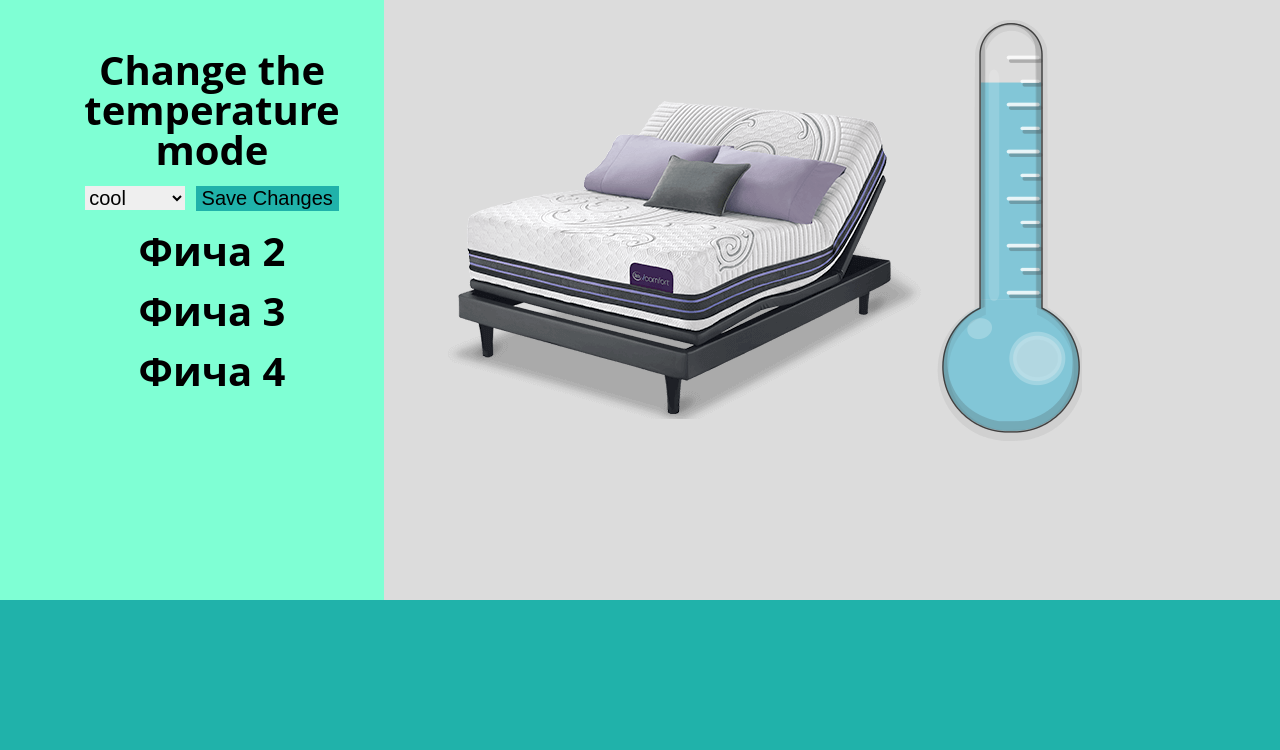
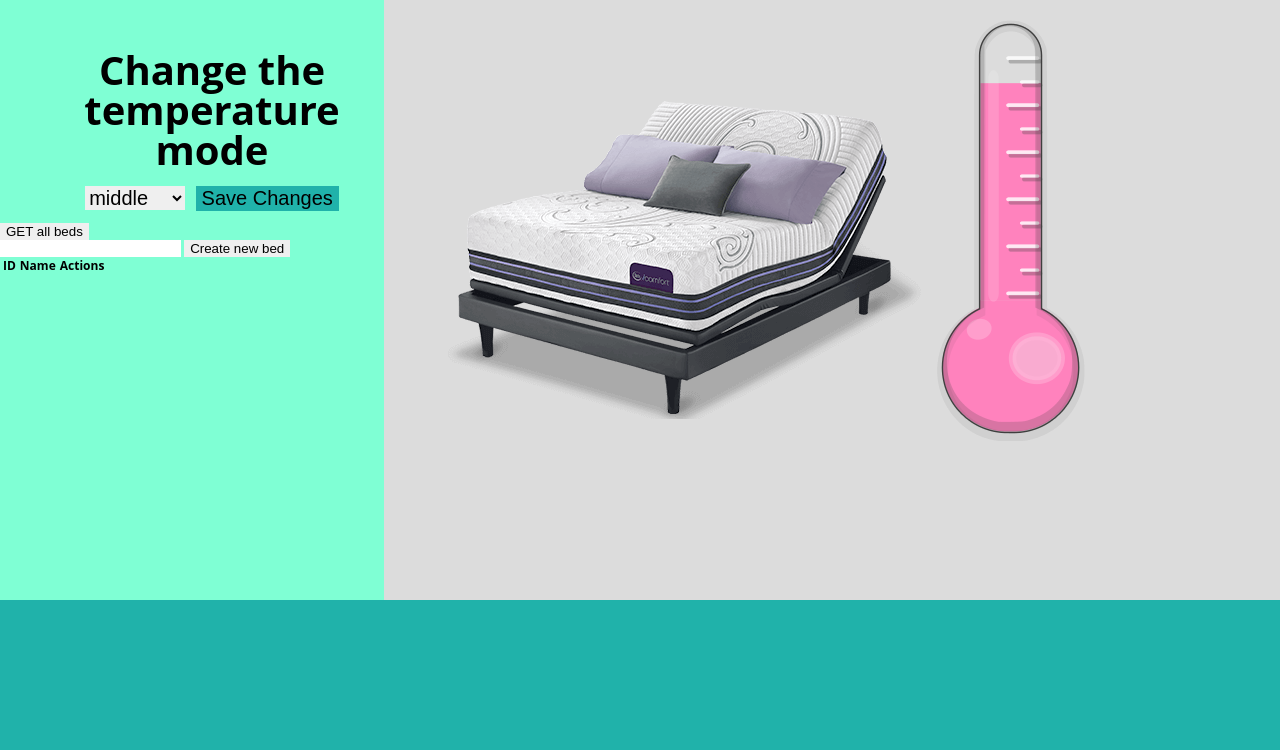
Before and after one commit to prostonastya/SmartBed, a Node server app: page / in a window 1280 px wide. Shown: the part 150-900 px from the top of the page. Run offline with Node 20, Linux system fonts and the light colour scheme; lists and menus that the app fills with data are empty.

Commit message:
made new get and post req

```diff
--- a/public/css/style.css
+++ b/public/css/style.css
@@ -136,6 +136,9 @@ input[type="button"]{
 	background-image: url(../img/term_4.png);
 }
 
+input[type="text"]{
+	color: black;
+}
 
 @media (max-width: 1023px) {
   .flex-container{
--- a/public/js/plugin.js
+++ b/public/js/plugin.js
@@ -1,9 +1,8 @@
 var select = document.getElementById('heating');
 var val = select.options[select.selectedIndex].value;
 var buttonTemp = document.getElementById('SaveTemp');
-
-
 var imgTerm = document.querySelector('.term');
+var btnList = document.getElementById('get-button');
 
 
 buttonTemp.addEventListener('click', ChangeTempMode);
@@ -14,10 +13,9 @@ function ChangeTempMode(){
 	let mode = {};
 
     mode['heat'] = val;
-    console.log(mode);
+
 
     let data = JSON.stringify(mode);
-
 
     fetch('/mode', {
         headers: {
@@ -31,8 +29,6 @@ function ChangeTempMode(){
     	}). then(function (data) {
     	console.log('Request succeeded with JSON response', data);
     	ChangePictureClass(data);
-
-
 
     	}).catch(function(error) {
     	console.log('Request failed', error);
@@ -59,19 +55,62 @@ function ChangePictureClass(data){
 		}
 }
 
-// switch (select.options[select.selectedIndex].value) {
-// 	case '1':
-// 	imgTerm.classList.remove('Op-2');
-// 	imgTerm.classList.remove('Op-3');
-// 	imgTerm.classList.add('Op-1'); break;
+// GET/READ
+btnList.addEventListener('click', showList);
 
-//     case '2':
-//     imgTerm.classList.remove('Op-1');
-//     imgTerm.classList.remove('Op-3');
-//     imgTerm.classList.add('Op-2'); break;
+function showList(){
+    fetch('/beds', {
+        method : 'GET',
+        }).then(function(res){
+        return res.json()
+        }). then(function (data) {
+        console.log('Req GET succeeded', data);
+        var tbodyEl = document.querySelector('tbody');
+                var text = '';
+                tbodyEl.innerHTML = text;
+                console.log(tbodyEl);
+                data.beds.forEach(function(bed) {
+                    text+= `<tr>
+                            <td class="id">${bed.id}</td>
+                            <td><input type="text" class="name" value="${bed.name}"></td>
+                            <td>
+                                <button class="update-button">UPDATE</button>
+                                <button class="delete-button">DELETE</button>
+                            </td>
+                        </tr> `
+                    tbodyEl.innerHTML = text;
 
-//     case '3':
-//     imgTerm.classList.remove('Op-1');
-//     imgTerm.classList.remove('Op-2');
-//     imgTerm.classList.add('Op-3'); break;
-// }
+                });
+
+
+        }).catch(function(error) {
+        console.log('Request failed', error);
+    });
+}
+
+// CREATE/POST
+
+var create = document.getElementById('create-form');
+create.addEventListener('submit', createBed);
+
+function createBed(event){
+    event.preventDefault();
+
+    var createInput = document.getElementById('create-input');
+
+    fetch('/beds/create', {
+        headers: {
+        'Accept': 'application/json',
+        'Content-Type': 'application/json'
+        },
+        method : 'POST',
+        body: JSON.stringify({ name: createInput.value })
+        }).then(function (data) {
+        console.log('post succeeded', data);
+        createInput.value = '' ;
+        showList();
+
+        }).catch(function(error) {
+        console.log('Request failed', error);
+    })
+}
--- a/public/temp.json
+++ b/public/temp.json
@@ -1 +1 @@
-{"heat":"1"}
+{"heat":"2"}
--- a/server.js
+++ b/server.js
@@ -4,7 +4,22 @@ var path = require('path');
 var bodyParser = require('body-parser');
 var fs = require('fs');
 
+var beds = [
+{
+    id: 1,
+    name: 'red bed'
+},
+{
+    id: 2,
+    name: 'white bed'
+}
+];
+
+var currentId = 2;
+
+
 app.use(bodyParser());
+app.use(express.static(__dirname + '/public'));
 
 
 // load index page
@@ -12,7 +27,7 @@ app.get('/', function (req, res) {
 
     var mode = JSON.parse(fs.readFileSync('./public/temp.json', 'utf8'));
     res.send(indexTemplate(mode.heat));
-    app.use(express.static(__dirname + '/public'));
+
 });
 
 function indexTemplate(heat) {
@@ -43,10 +58,22 @@ function indexTemplate(heat) {
                             <input type="button" value="Save Changes" id="SaveTemp">
                         </form>
                     </li>
-                    <li>Фича 2</li>
-                    <li>Фича 3</li>
-                    <li>Фича 4</li>
                 </ul>
+                <button id="get-button">GET all beds</button>
+                <form id="create-form">
+                    <input type="text" id="create-input">
+                    <button>Create new bed</button>
+                </form>
+                <table>
+                    <thead>
+                        <tr>
+                            <th>ID</th>
+                            <th>Name</th>
+                            <th>Actions</th>
+                        </tr>
+                    </thead>
+                    <tbody></tbody>
+                </table>
             </div>
             <div class="content">
                 <img class="main_photo" src="img/bed_simple.png" alt="">
@@ -86,7 +113,23 @@ app.post('/mode', (req, res) => {
 });
 
 
-
 app.listen(3000, function () {
     console.log('App listening on port 3000!');
 });
+
+
+app.get('/beds', function(req, res) {
+    res.send({ beds: beds });
+});
+
+app.post('/beds/create', function(req, res) {
+    var bedName = req.body.name;
+    currentId++;
+
+    beds.push({
+        id: currentId,
+        name: bedName
+    });
+
+    res.send('Successfully created bed!');
+});
```
